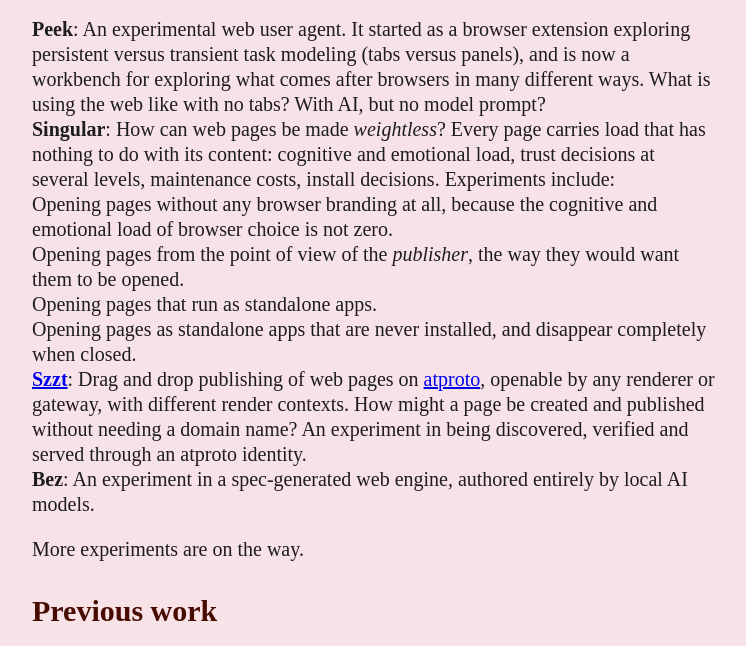
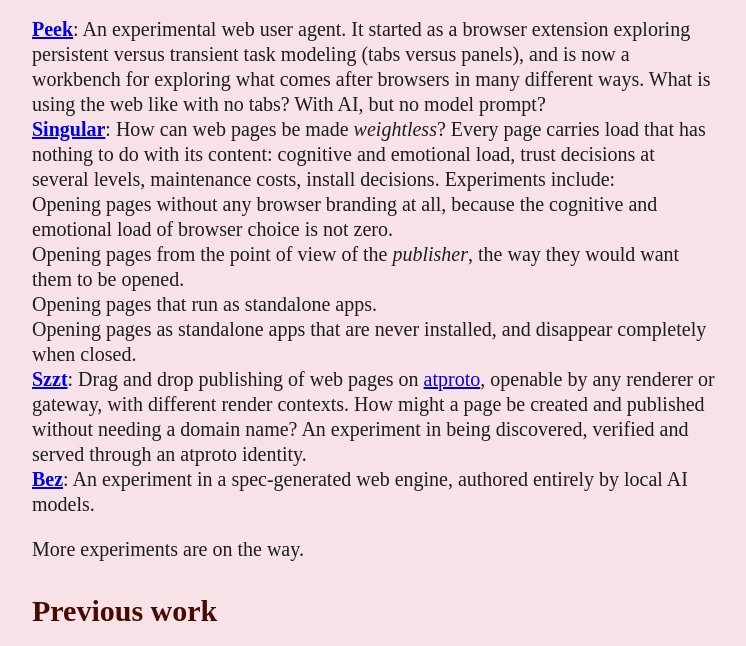
Before and after one commit to webtransitions/website, an Eleventy site: page content/index.md in a window 1280 px wide. Shown: the part 576-1222 px from the top of the page, without its empty margins (266-1012 px from the left). Built offline with nearby package versions, Linux system fonts and the light colour scheme; Eleventy itself is replaced by a stand-in of ours; files that its build step writes are made by us from their sources; a web font is replaced by a local one; what zod-validation-error would draw is missing.

Commit message:
Link Peek, Singular and Bez repositories

```diff
--- a/content/index.md
+++ b/content/index.md
@@ -13,14 +13,14 @@
 
 ## Experiments
 
-- **Peek**: An experimental web user agent. It started as a browser extension exploring persistent versus transient task modeling (tabs versus panels), and is now a workbench for exploring what comes after browsers in many different ways. What is using the web like with no tabs? With AI, but no model prompt?
-- **Singular**: How can web pages be made *weightless*? Every page carries load that has nothing to do with its content: cognitive and emotional load, trust decisions at several levels, maintenance costs, install decisions. Experiments include:
+- **[Peek](https://tangled.org/burrito.space/peek)**: An experimental web user agent. It started as a browser extension exploring persistent versus transient task modeling (tabs versus panels), and is now a workbench for exploring what comes after browsers in many different ways. What is using the web like with no tabs? With AI, but no model prompt?
+- **[Singular](https://tangled.org/burrito.space/singular)**: How can web pages be made *weightless*? Every page carries load that has nothing to do with its content: cognitive and emotional load, trust decisions at several levels, maintenance costs, install decisions. Experiments include:
   - Opening pages without any browser branding at all, because the cognitive and emotional load of browser choice is not zero.
   - Opening pages from the point of view of the *publisher*, the way they would want them to be opened.
   - Opening pages that run as standalone apps.
   - Opening pages as standalone apps that are never installed, and disappear completely when closed.
 - **[Szzt](https://szzt.app)**: Drag and drop publishing of web pages on [atproto](https://atproto.com), openable by any renderer or gateway, with different render contexts. How might a page be created and published without needing a domain name? An experiment in being discovered, verified and served through an atproto identity.
-- **Bez**: An experiment in a spec-generated web engine, authored entirely by local AI models.
+- **[Bez](https://tangled.org/burrito.space/bez)**: An experiment in a spec-generated web engine, authored entirely by local AI models.
 
 More experiments are on the way.
 
```
